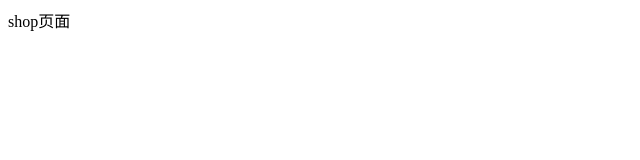
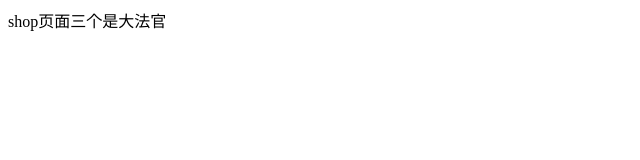
Before and after one commit to PangDD319/PangDD319.github.io, a plain HTML site: page shop.html in a window 1280 px wide. Shown: the whole page, without its empty margins (0-640 px from the left). Drawn offline with Linux system fonts and the light colour scheme.

Commit message:
修改dev-shop文件

```diff
--- a/shop.html
+++ b/shop.html
@@ -6,6 +6,6 @@
     <title>shop</title>
 </head>
 <body>
-    shop页面
+    shop页面三个是大法官
 </body>
 </html>
```
